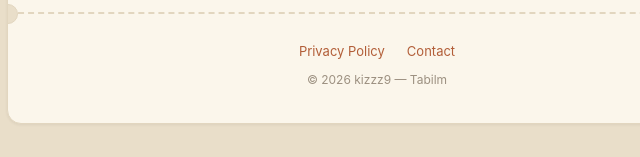
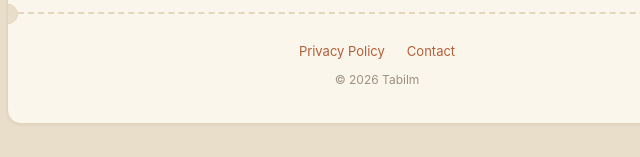
Before and after one commit to kizzz9/tabilm-support, a plain HTML site: page en/index.html in a window 1280 px wide. Shown: the part 1943-2100 px from the top of the page, 263-903 px from the left. Drawn offline with Linux system fonts and the light colour scheme.

Commit message:
chore: 著作権表記を kizzz9 → Tabilm に統一（ja/en）
Co-Authored-By: Claude Opus 4.8 (1M context) <noreply@anthropic.com>
Claude-Session: https://claude.ai/code/session_01AhhF345PZY14pdGQt7GYet

```diff
--- a/en/index.html
+++ b/en/index.html
@@ -221,7 +221,7 @@ body {
       <a href="https://kizzz9.github.io/tabilm-privacy-policy/en/">Privacy Policy</a>
       <a href="#contact">Contact</a>
     </div>
-    <p class="copy">&copy; 2026 kizzz9 — Tabilm</p>
+    <p class="copy">&copy; 2026 Tabilm</p>
   </footer>
 </div>
 
```
Also changed, not shown: index.html (+1 -1 lines).
